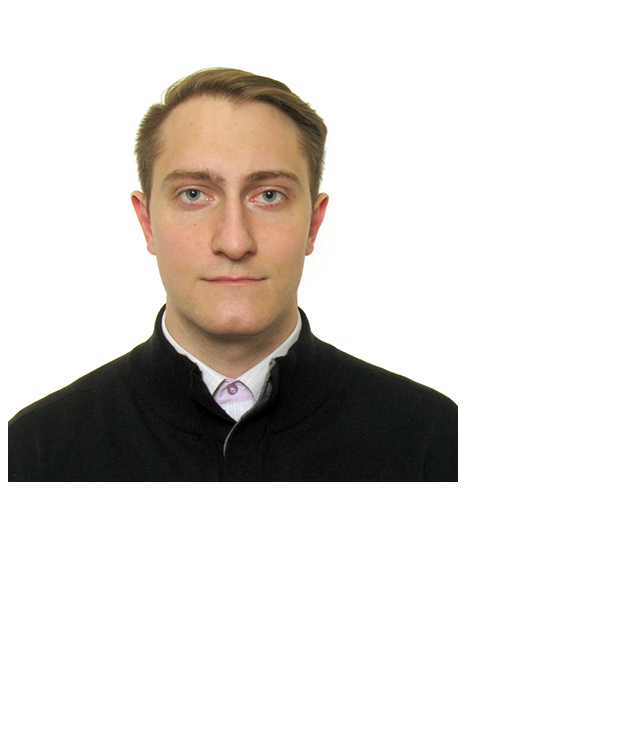
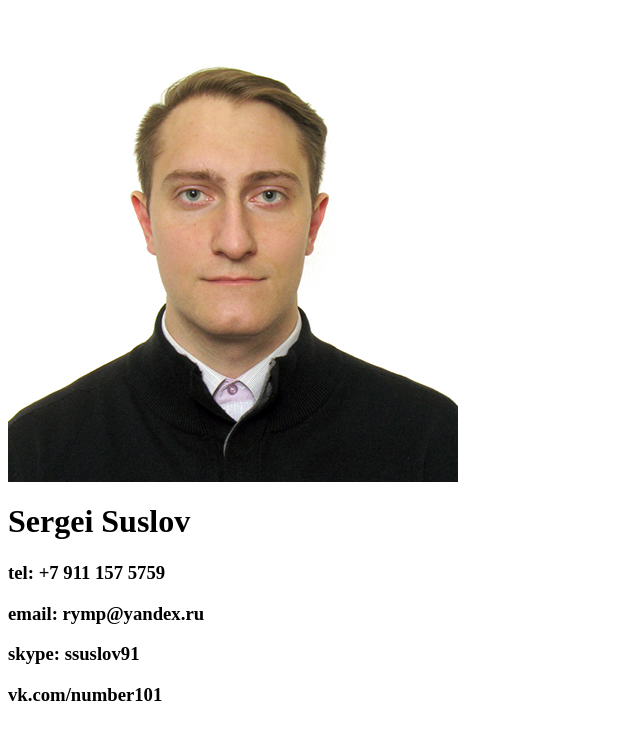
Before and after one commit to ssuslov/ssuslov.github.io, a plain HTML site: page index.html in a window 1280 px wide. Shown: the whole page, without its empty margins (0-640 px from the left). Drawn offline with Linux system fonts and the light colour scheme.

Commit message:
first commit

```diff
--- a/index.html
+++ b/index.html
@@ -10,9 +10,21 @@
 </head>
 
 <body>
-<div class="container" style="margin-top: 2em;">
-	<div class="img">
+<div style="margin-top: 2em;">
+	<div>
 		<img src="me.png">
+	</div>
+
+	<div>
+	<h1>Sergei Suslov</h1>
+	</div>
+
+	<div>
+		<h3>tel: +7 911 157 5759</h3>
+		<h3>email: rymp@yandex.ru</h3>
+		<h3>skype: ssuslov91</h3>
+		<h3>vk.com/number101</h3>
+
 	</div>
 
 </div>
```
